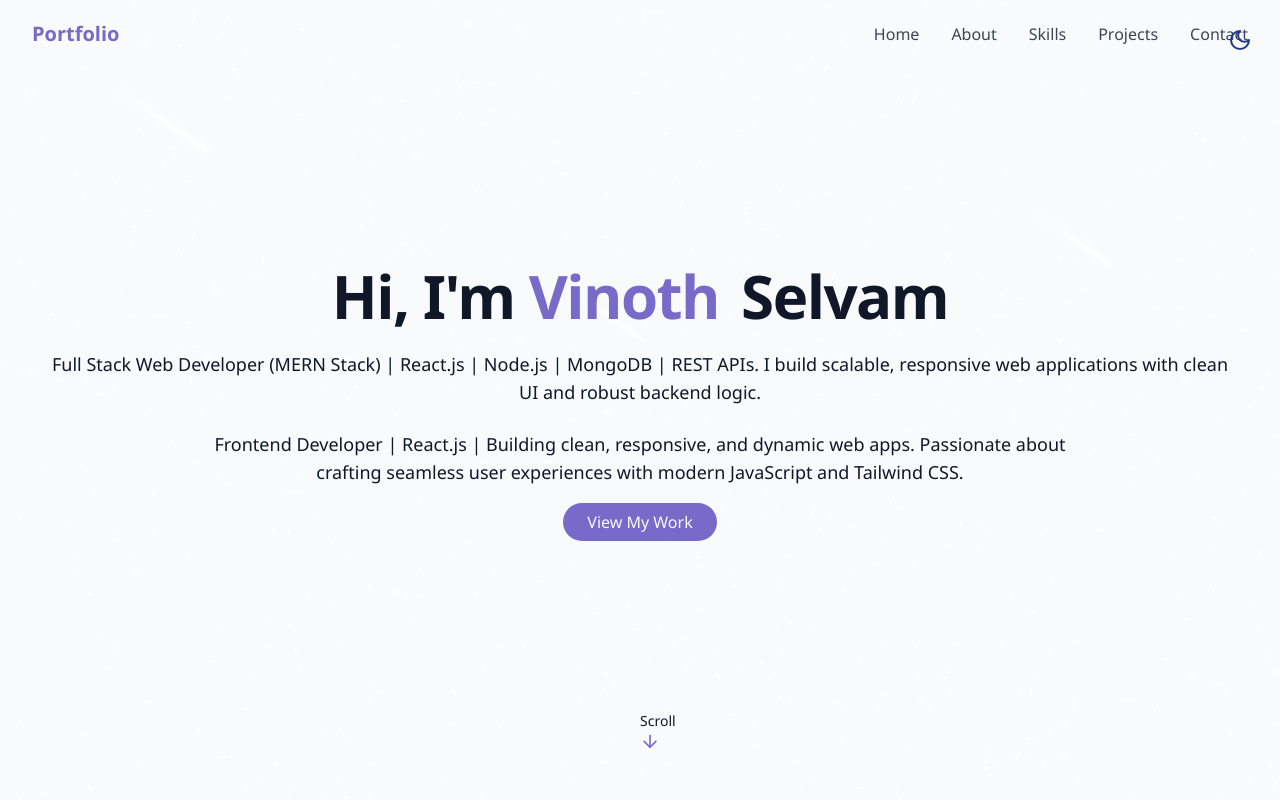
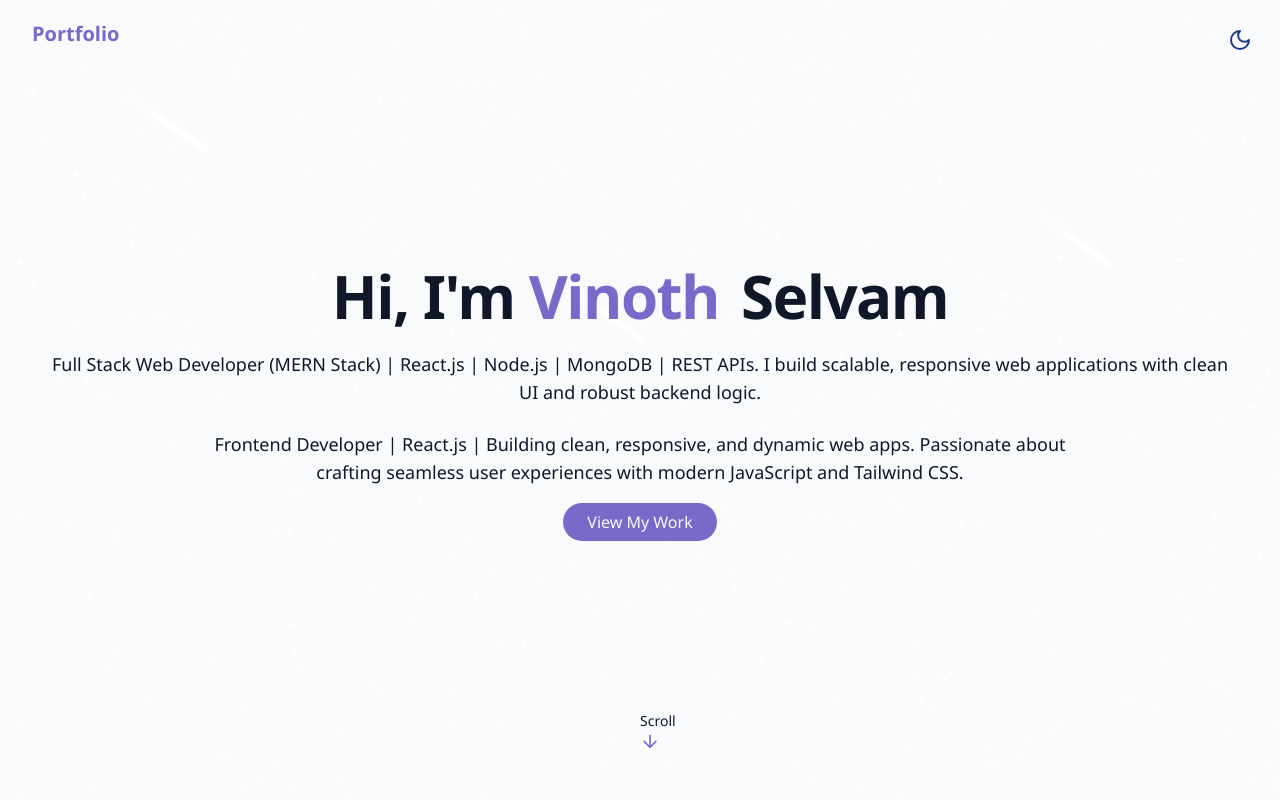
Before and after one commit to VinothSelvam17/Portfolio, a React (Vite) app: page / in a window 1280 px wide. Shown: the top 800 px of the page. Built offline with nearby package versions, Linux system fonts and the light colour scheme.

Commit message:
Update Navbar.jsx

```diff
--- a/src/components/Navbar.jsx
+++ b/src/components/Navbar.jsx
@@ -32,11 +32,7 @@ export const Navbar = () =>{
                 </span>
             </a>
             {/* desktop */}
-            <div className="hidden md:flex space-x-8">
-                {navItems.map((item,key)=> (
-                    <a key={key} href={item.href} className="text-foreground/80 hover:text-primary transition-colors duration-300" >{item.name}</a>
-                ))}
-            </div>
+
             {/* mobile */}
 
             <button onClick={() => setIsMenuOpen((prev) => !prev)} className="md:hidden p-2 text-foreground z-50"
```
